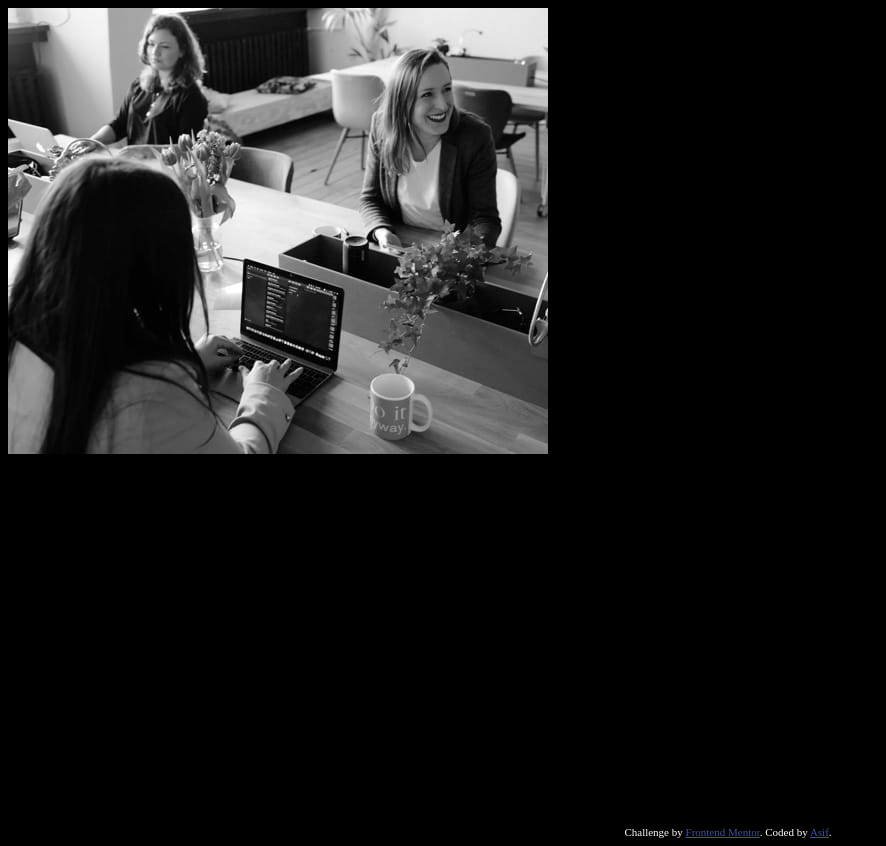
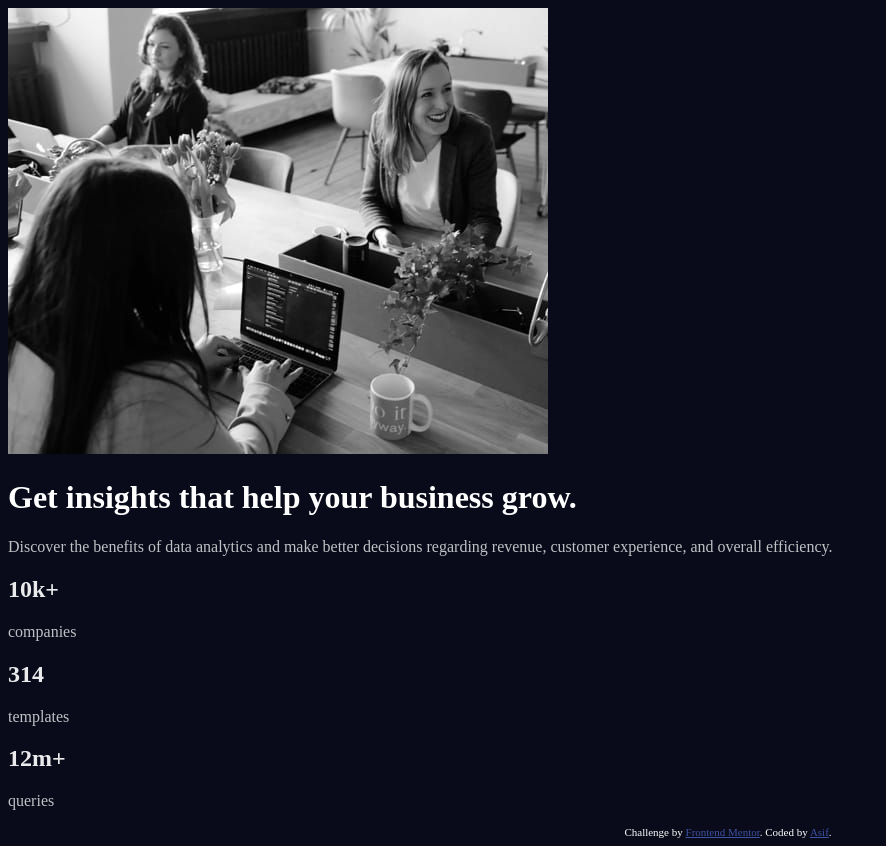
Before and after one commit to Asif-lopz/Stats-preview-card-component-repo, a plain HTML site: page intex.html in a window 1280 px wide. Shown: the top 846 px of the page, without its empty margins (0-886 px from the left). Drawn offline with Linux system fonts and the light colour scheme.

Commit message:
added background color to body element and h1 h2 p element added color

```diff
--- a/style.css
+++ b/style.css
@@ -1,7 +1,16 @@
 body {
     width: 1440px;
     height: auto;
-    background-color: black;
+    background-color: hsl(233, 47%, 7%);
+}
+h1{
+    color: hsl(0, 0%, 100%);
+}
+h2{
+    color: hsla(0, 0%, 100%, 0.918);
+}
+p{
+    color: hsla(0, 0%, 100%, 0.75);
 }
 
 
```
